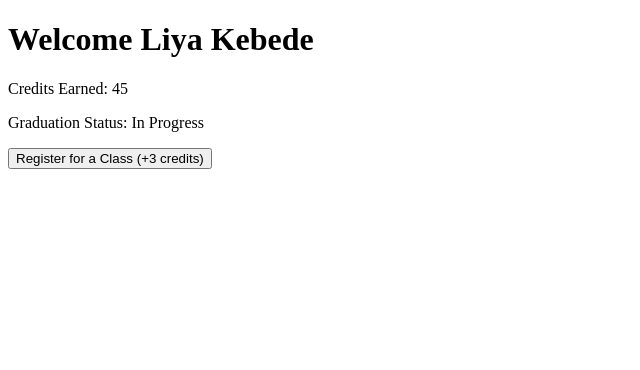
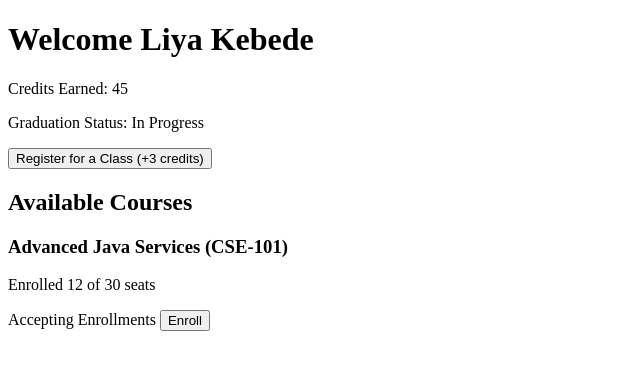
Before and after one commit to wongellakew-lab/M8-Angular-22-Fundamentals, an Angular app: page /dashboard in a window 1280 px wide. Shown: the top 370 px of the page, without its empty margins (0-640 px from the left). Built offline with nearby package versions, Linux system fonts and the light colour scheme.

Commit message:
feat: integrate course card into dashboard with event handling

```diff
--- a/src/app/features/student-dashboard/student-dashboard.component.html
+++ b/src/app/features/student-dashboard/student-dashboard.component.html
@@ -3,4 +3,6 @@
   <p>Credits Earned: {{ earnedCredits() }}</p>
   <p>Graduation Status: {{ graduationStatus() }}</p>
   <button (click)="registerForClass()">Register for a Class (+3 credits)</button>
- </div>
+  <h2>Available Courses</h2>
+  <tms-course-card [course]="sampleCourse" (enrollClicked)="handleEnroll($event)" />
+</div>
--- a/src/app/features/student-dashboard/student-dashboard.component.ts
+++ b/src/app/features/student-dashboard/student-dashboard.component.ts
@@ -1,8 +1,11 @@
 import { Component, signal, computed } from '@angular/core';
+import { CourseCardComponent } from '../../ui/course-card/course-card.component';
+import { Course } from '../../models/course.models';
 
 @Component({
   selector: 'app-student-dashboard',
   standalone: true,
+  imports: [CourseCardComponent],
   templateUrl: './student-dashboard.component.html',
   styleUrl: './student-dashboard.component.scss',
 })
@@ -13,7 +16,22 @@ export class StudentDashboardComponent {
     this.earnedCredits() >= 120 ? 'Eligible for Graduation' : 'In Progress',
   );
 
+  selectedCourse = signal<Course | null>(null);
+
   registerForClass() {
     this.earnedCredits.update((c) => c + 3);
   }
+
+  handleEnroll(course: Course) {
+    this.selectedCourse.set(course);
+    console.log('Enrollment requested for:', course.title);
+  }
+
+  sampleCourse: Course = {
+    id: 1,
+    title: 'Advanced Java Services',
+    code: 'CSE-101',
+    maxCapacity: 30,
+    enrollmentCount: 12,
+  };
 }
```
